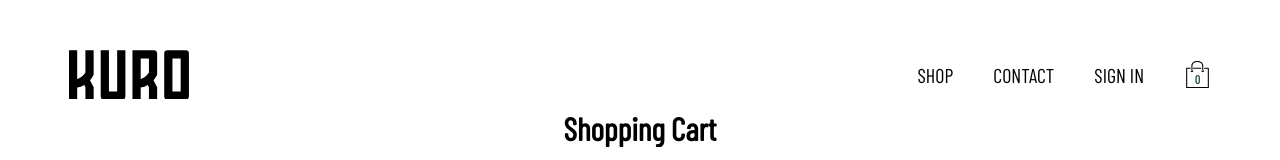
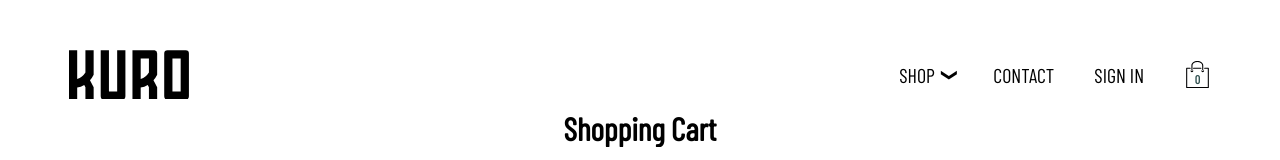
Before and after one commit to sharnajh/kuro-retail, a React (Create React App) app: page /cart in a window 1280 px wide. Shown: the top 160 px of the page. Built offline with nearby package versions, Linux system fonts and the light colour scheme; no server answers.

Commit message:
dropdown arrow

```diff
--- /dev/null
+++ b/src/components/collections-overview/css/CollectionsOverview.css
@@ -0,0 +1 @@
+/* No CSS *//*# sourceMappingURL=CollectionsOverview.css.map */
--- a/src/components/header/Header.js
+++ b/src/components/header/Header.js
@@ -21,8 +21,8 @@ const Header = ({ authedUser, toggleCart }) => {
         </div>
       </NavLink>
       <div className="options">
-        <NavLink className="option link" activeClassName="active" to="/shop">
-          SHOP
+        <NavLink className="shop option link" activeClassName="active" to="/shop">
+          SHOP <div className="arrow">❮</div>
         </NavLink>
         <NavLink className="option link" activeClassName="active" to="/contact">
           CONTACT
--- a/src/components/header/css/Header.css
+++ b/src/components/header/css/Header.css
@@ -27,6 +27,25 @@
   -webkit-box-align: center;
       -ms-flex-align: center;
           align-items: center;
+}
+
+.header .options .shop {
+  display: -webkit-box;
+  display: -ms-flexbox;
+  display: flex;
+  -webkit-box-pack: center;
+      -ms-flex-pack: center;
+          justify-content: center;
+  -webkit-box-align: center;
+      -ms-flex-align: center;
+          align-items: center;
+}
+
+.header .options .shop .arrow {
+  -webkit-transform: rotate(-90deg);
+          transform: rotate(-90deg);
+  margin-left: 5px;
+  font-size: 16px;
 }
 
 .header .options .active {
--- a/src/components/header/css/Header.scss
+++ b/src/components/header/css/Header.scss
@@ -14,6 +14,16 @@
   .options {
     display: flex;
     align-items: center;
+    .shop {
+      display: flex;
+      justify-content: center;
+      align-items: center;
+      .arrow {
+        transform: rotate(-90deg);
+        margin-left: 5px;
+        font-size: 16px;
+      }
+    }
     .active {
       transition: 1s;
       &:after {
```
Also changed, not shown: 2 other files (tests, documents, lock files or other folders).
